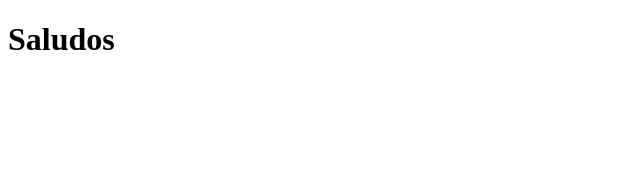
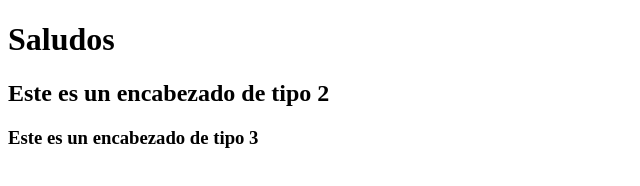
Before and after one commit to kalg12/web-practica-demo, a plain HTML site: page index.html in a window 1280 px wide. Shown: the whole page, without its empty margins (0-640 px from the left). Drawn offline with Linux system fonts and the light colour scheme.

Commit message:
Se agregaron más encabezados al index

```diff
--- a/index.html
+++ b/index.html
@@ -7,5 +7,7 @@
   </head>
   <body>
     <h1>Saludos</h1>
+    <h2>Este es un encabezado de tipo 2</h2>
+    <h3>Este es un encabezado de tipo 3</h3>
   </body>
 </html>
```
